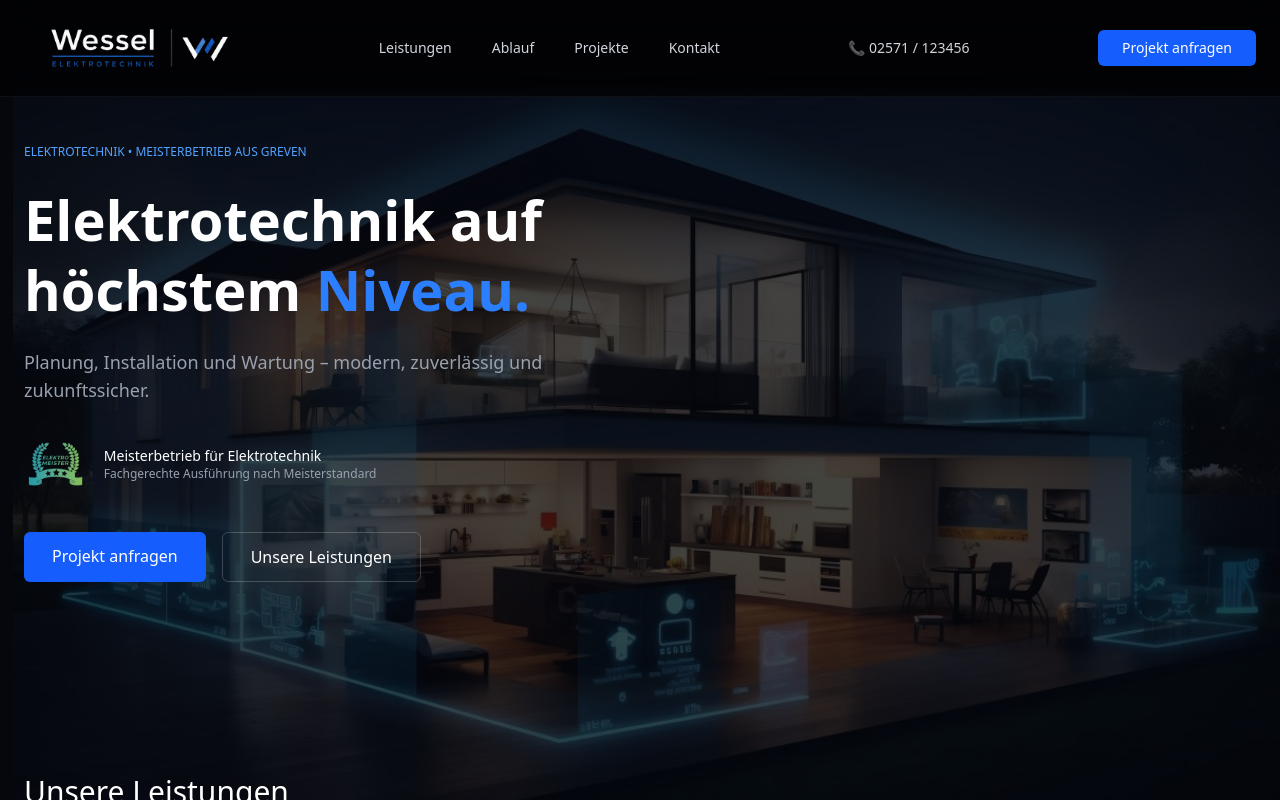
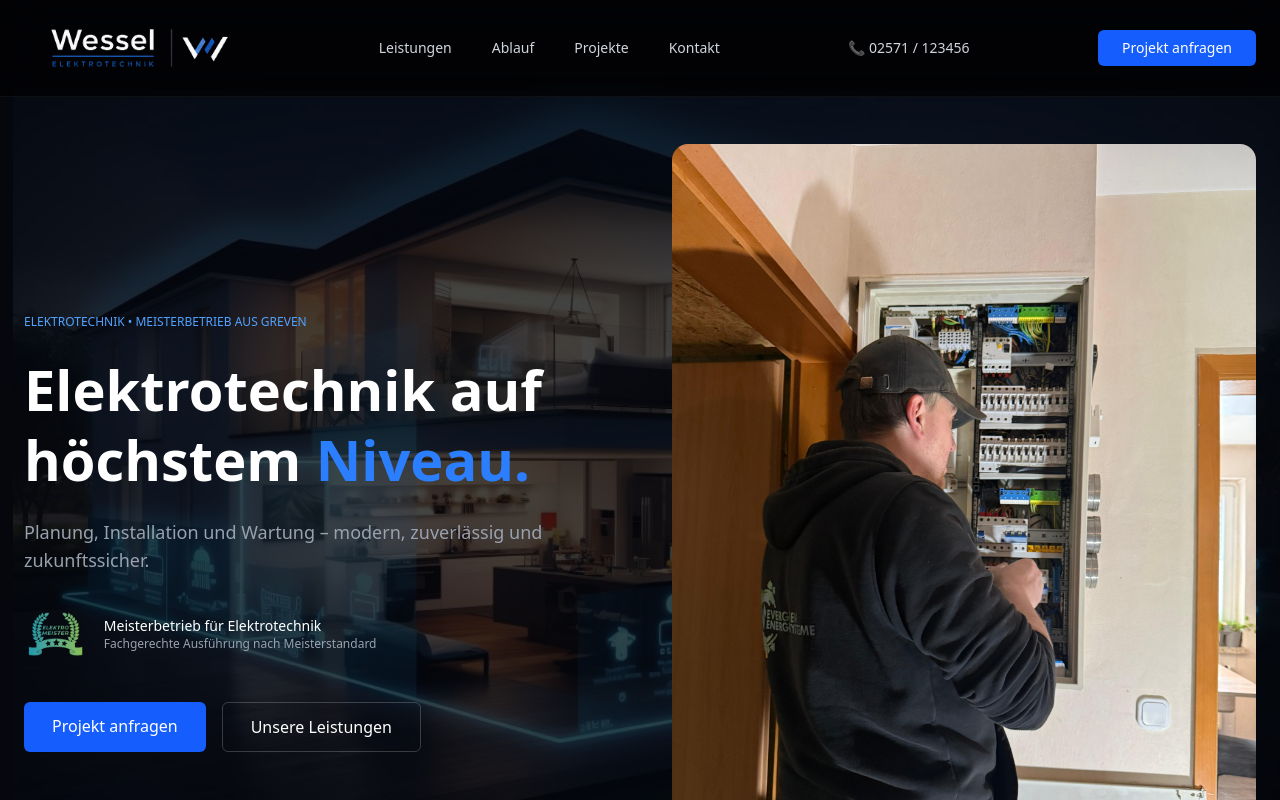
Before and after one commit to KW920/Wessel-Elektrotechnik-Web, a Next.js app: page / in a window 1280 px wide. Shown: the top 800 px of the page. Built offline with nearby package versions, Linux system fonts and the light colour scheme.

Commit message:
Hero Bild eingefügt

```diff
--- a/app/page.tsx
+++ b/app/page.tsx
@@ -87,7 +87,7 @@ export default function Page() {
             </div>
           </div>
 
-
+         <img src="/hero.jpg" className="rounded-2xl" />
         </div>
       </section>
 
```
Also changed, not shown: public/Hero.jpg (added).
